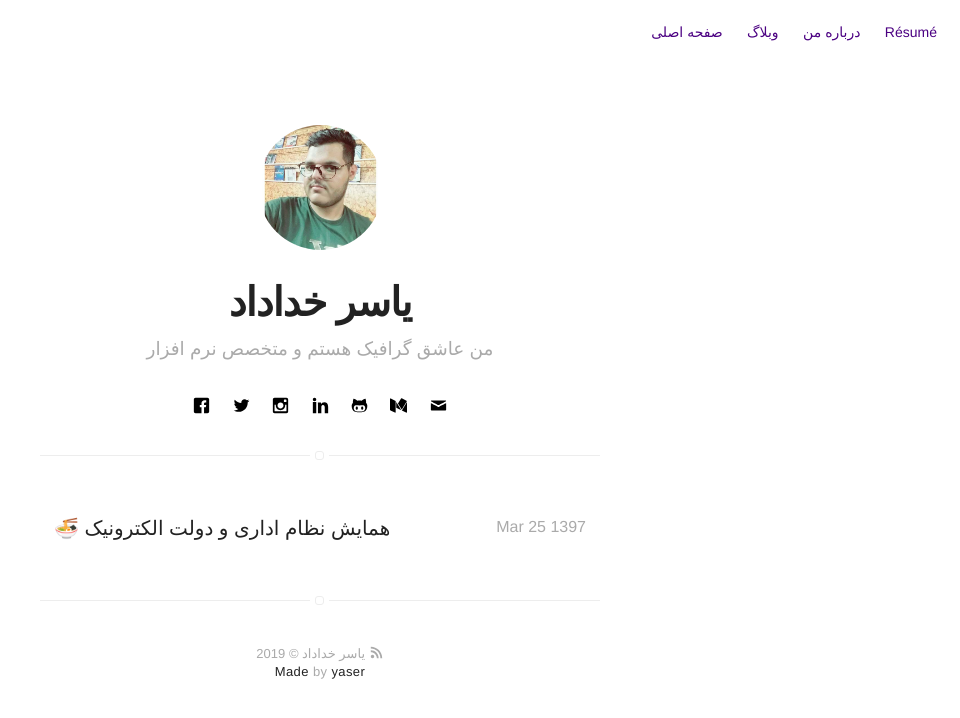
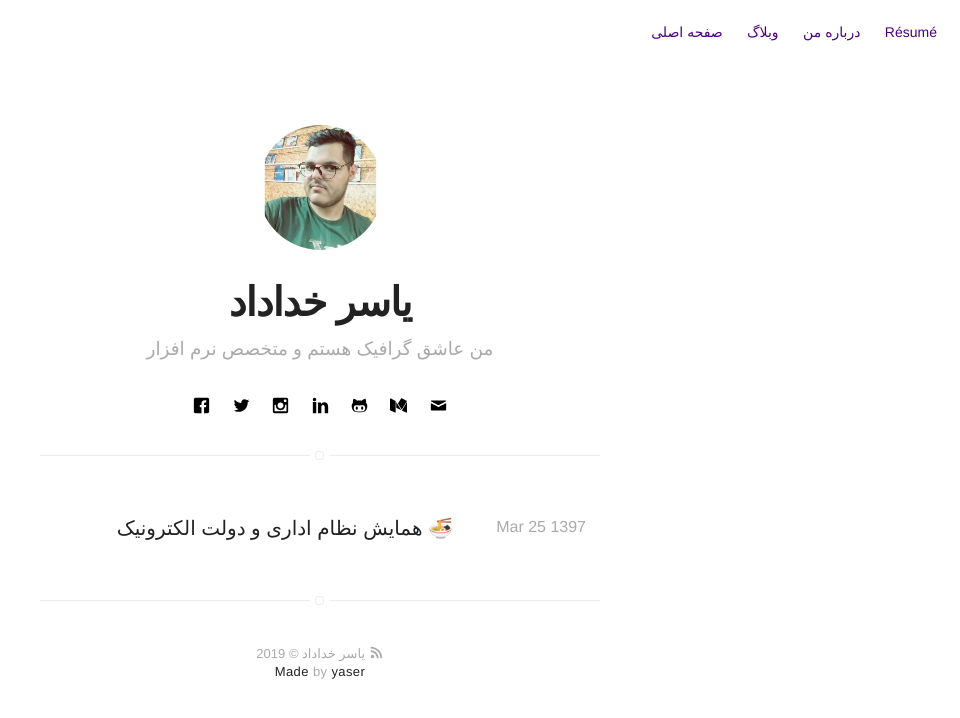
Before and after one commit to yaserkhodadad/yaserkhodadad.github.io, a Jekyll site: the page built from projects.html, in a window 1280 px wide. Shown: the top 718 px of the page, without its empty margins (320-1280 px from the left). Built offline with Jekyll 4.4.1, drawn with Linux system fonts in a browser that asks for light colours; emoji names are drawn with the system emoji font.

Commit message:
Update projects.html

```diff
--- a/projects.html
+++ b/projects.html
@@ -6,7 +6,7 @@
     {% for post in site.posts %}
         {% if post.projects %}
             <div class="item {% if post.star %}star{% endif %}">
-                <a class="url" href="{% if post.externalLink %}{{ post.externalLink }}{% else %}{{ site.url }}{{ post.url }}{% endif %}">
+                <a dir="rtl" class="url" href="{% if post.externalLink %}{{ post.externalLink }}{% else %}{{ site.url }}{{ post.url }}{% endif %}">
                     <aside><time datetime="{{ post.date | date:"%d-%m-%Y" }}">{{ post.date | date: "%b %d %Y" }}</time></aside>
                     <h3 class="title">{{ post.title }}</h3>
                 </a>
```
